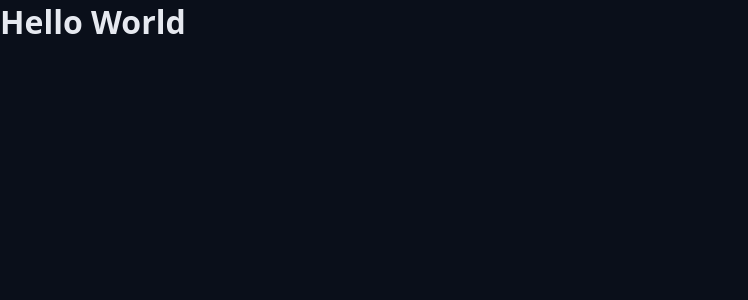
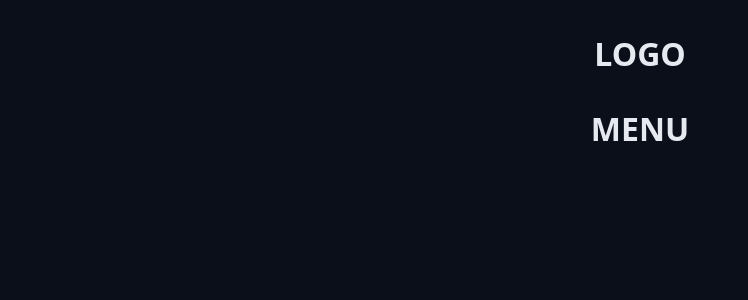
Before and after one commit to Cavisc/chronos-pomodoro, a React (Vite) app: page / in a window 1280 px wide. Shown: the top 300 px of the page, without its empty margins (0-748 px from the left). Built offline with nearby package versions, Linux system fonts and the light colour scheme.

Commit message:
Creates Heading and Container components and HTML and CSS structure of the project

```diff
--- a/src/App.tsx
+++ b/src/App.tsx
@@ -1,10 +1,19 @@
 import './styles/theme.css';
 import './styles/global.css';
+
+import { Heading } from './components/Heading';
+import { Container } from './components/Container';
 
 export function App() {
   return (
     <>
-      <h1>Hello World</h1>
+      <Container>
+        <Heading>LOGO</Heading>
+      </Container>
+
+      <Container>
+        <Heading>MENU</Heading>
+      </Container>
     </>
   );
 }
--- /dev/null
+++ b/src/components/Container/index.tsx
@@ -0,0 +1,13 @@
+import styles from './styles.module.css';
+
+type ContainerProps = {
+  children: React.ReactNode;
+};
+
+export function Container({ children }: ContainerProps) {
+  return (
+    <div className={styles.container}>
+      <div className={styles.content}>{children}</div>
+    </div>
+  );
+}
--- /dev/null
+++ b/src/components/Container/styles.module.css
@@ -0,0 +1,12 @@
+.container-fluid {
+  max-width: auto;
+}
+
+.container {
+  max-width: 98rem;
+  margin: 0 auto;
+}
+
+.content {
+  margin: 3.2rem;
+}
--- /dev/null
+++ b/src/components/Heading/index.tsx
@@ -0,0 +1,9 @@
+import styles from './styles.module.css';
+
+type HeadingProps = {
+  children: React.ReactNode;
+};
+
+export function Heading({ children }: HeadingProps) {
+  return <h1 className={styles.heading}>{children}</h1>;
+}
--- /dev/null
+++ b/src/components/Heading/styles.module.css
@@ -0,0 +1,6 @@
+.heading {
+  display: flex;
+  align-items: center;
+  justify-content: center;
+  gap: 2.4rem;
+}
```
